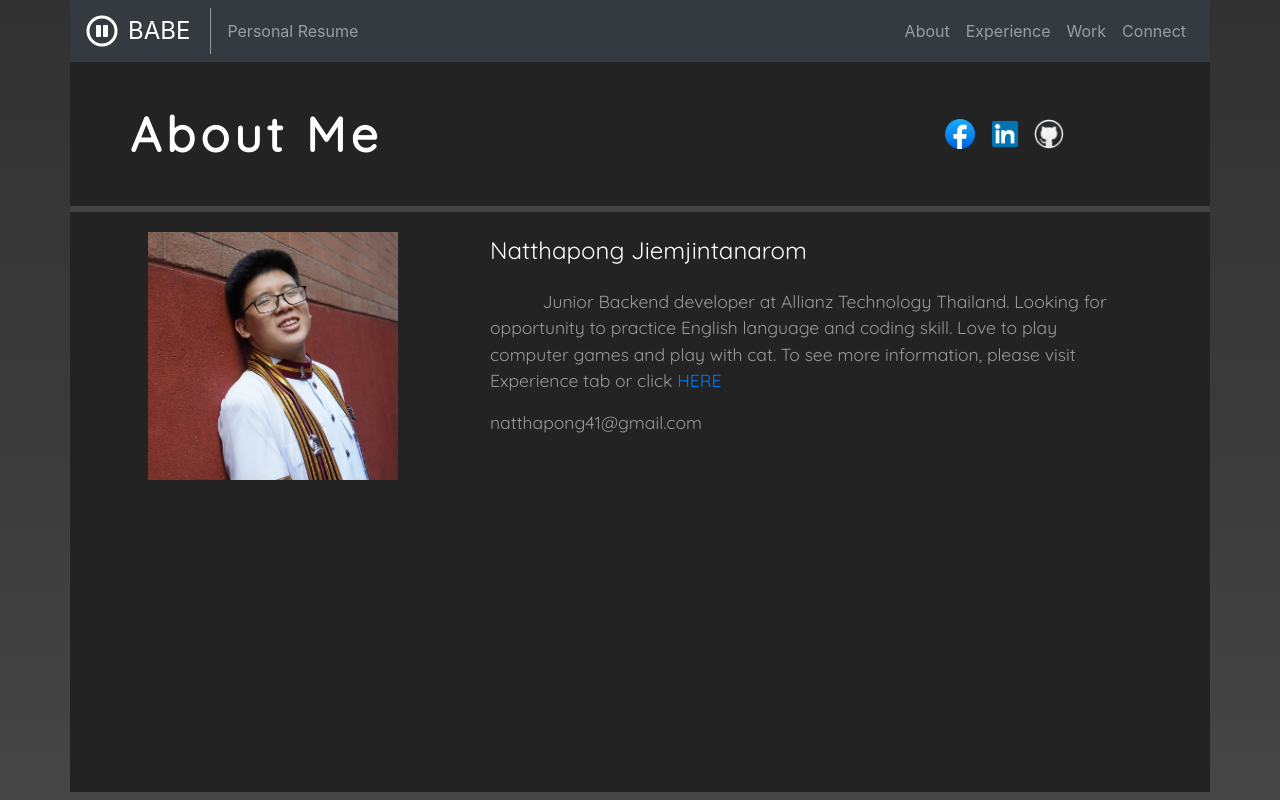
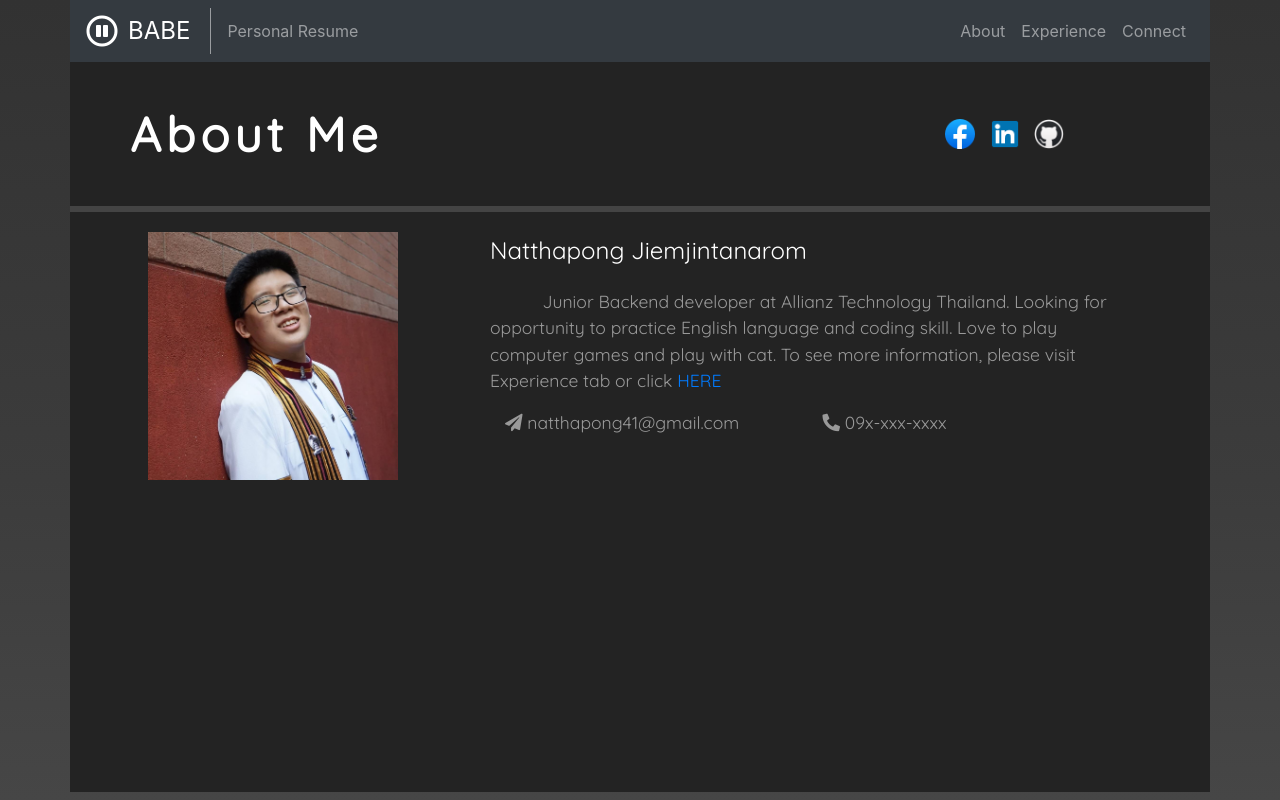
Before and after one commit to babe124578/html-practice-resume-responsive, a plain HTML site: page index.html in a window 1280 px wide. Drawn offline with nearby package versions, Linux system fonts and the light colour scheme.

Commit message:
Finished index.html

```diff
--- a/index.html
+++ b/index.html
@@ -69,9 +69,6 @@
               <a class="nav-link" href="#">Experience</a>
             </li>
             <li class="nav-item">
-              <a class="nav-link" href="#">Work</a>
-            </li>
-            <li class="nav-item">
               <a class="nav-link" href="#">Connect</a>
             </li>
           </ul>
@@ -114,7 +111,10 @@
               <a href="?Experience">HERE</a>
             </p>
             <div class="row">
-              <p>natthapong41@gmail.com</p>
+              <p class="col">
+                <i class="fas fa-paper-plane"></i> natthapong41@gmail.com
+              </p>
+              <p class="col"><i class="fas fa-phone-alt"></i> 09x-xxx-xxxx</p>
             </div>
           </div>
         </div>
```
